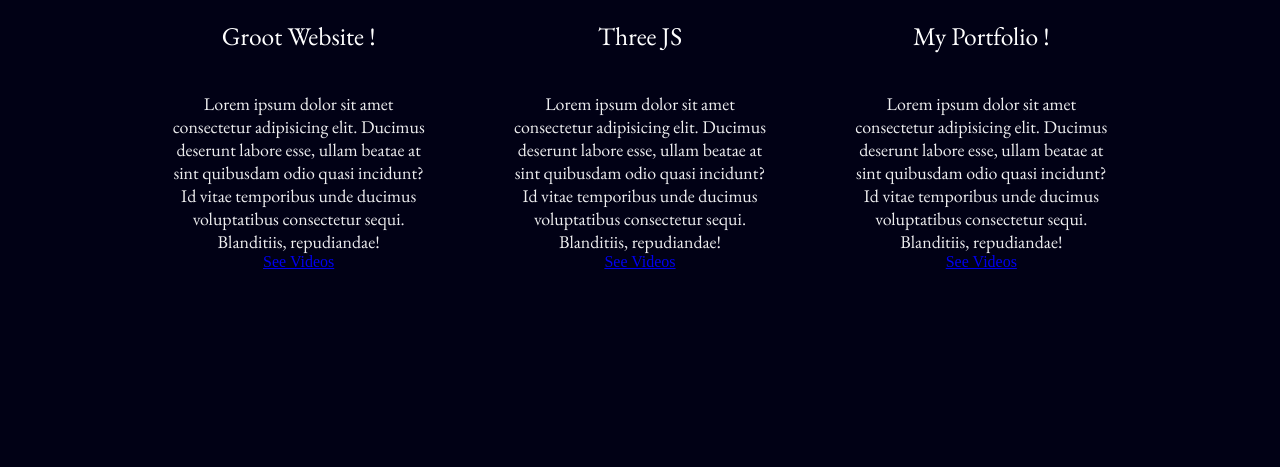
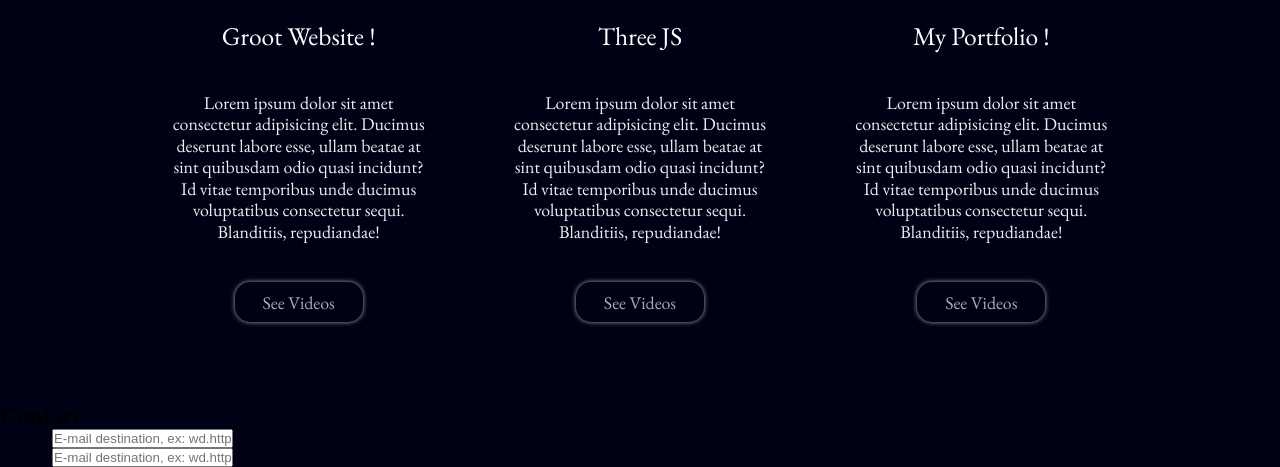
Before and after one commit to subin33/My_Portflio, a plain HTML site: page index.html in a window 1280 px wide. Shown: the part 4157-4624 px from the top of the page. Before the commit the page ends 4508 px from the top, so only its background shows below. Drawn offline with nearby package versions, Linux system fonts and the light colour scheme.

Commit message:
Add btn CSS and start email HTML

```diff
--- a/index.html
+++ b/index.html
@@ -155,6 +155,30 @@
     </div>
   </section>
 
+  <!-- Final -->
+  <section class="final">
+    <div class="form-box">
+      <h1 class="form-title">Contact</h1>
+      <div class="form-bg">
+        <form id="form">
+          <div class="form-content">
+            <div class="email-box">
+              <label for="email" class="email-title">E-mail:</label>
+              <input type="email" id="email" name="email"
+                     placeholder="E-mail destination, ex: wd.https@gmail.com"
+                     class="email-input"/>
+            </div>
+            <div class="email-box">
+              <label for="email" class="email-title">E-mail:</label>
+              <input type="email" id="email" name="email"
+                     placeholder="E-mail destination, ex: wd.https@gmail.com"
+                     class="email-input"/>
+            </div>
+          </div>
+        </form>
+      </div>
+    </div>
+  </section>
 
 </body>
 </html>
--- a/style.css
+++ b/style.css
@@ -394,5 +394,24 @@
   padding-top: 5vh;
   font-size: 1.4vw;
   font-family: "EB Garamond";
-  stroke-linejoin: 1.2;
+  line-height: 1.2;
 }
+
+.btn {
+  display: grid;
+  place-items: center;
+  width: 10vw;
+  height: 5vh;
+  margin-top: 5vh;
+  text-decoration: none;
+  border-radius: 15px;
+  background-color: #010115;
+  box-shadow: 0 0 5px #fffa;
+  color: #fffa;
+  font-size: 1.4vw;
+  font-family: "EB Garamond";
+  transition: all 0.5s;
+}
+.btn:hover {
+  box-shadow: 0 0 10px rgb(140, 56, 224);
+}
```
